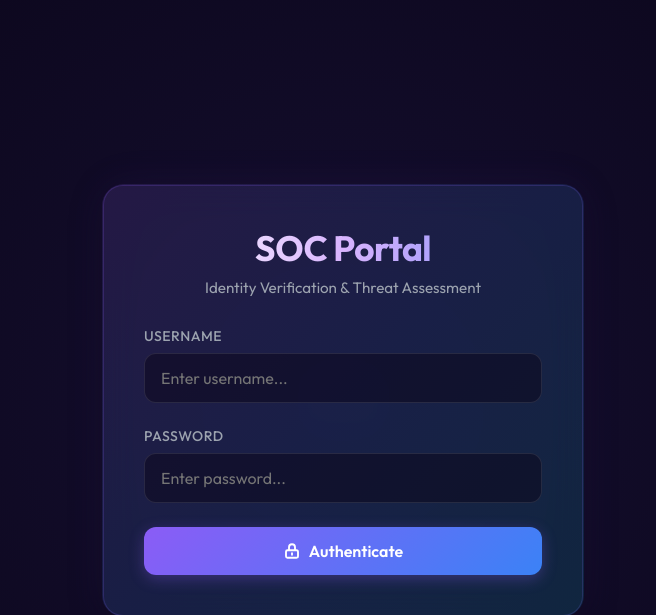
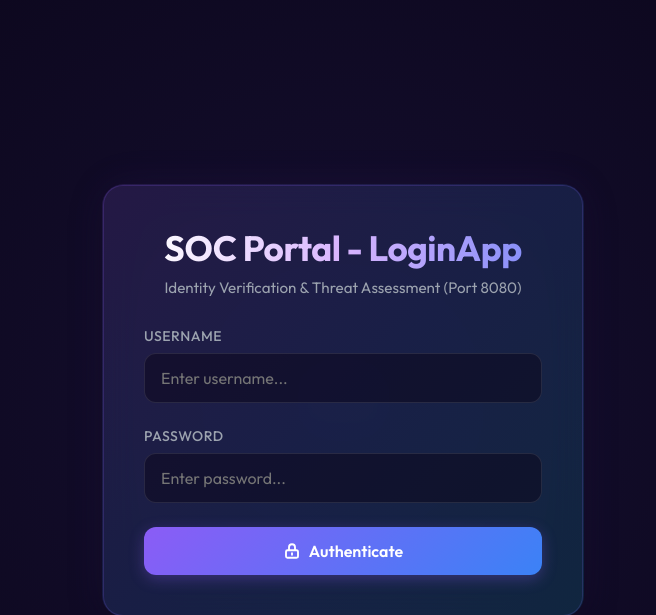
Before and after one commit to indrajeet-bcs/Cyber-Security-Operation-Platform-, a Flask app: page / in a window 1280 px wide. Shown: the top 615 px of the page, without its empty margins (297-953 px from the left). Run offline with Flask 3, Linux system fonts and the light colour scheme.

Commit message:
testing on multiple ports

```diff
--- a/Testing Pages/flask_login_app/app.py
+++ b/Testing Pages/flask_login_app/app.py
@@ -23,11 +23,24 @@ def relative_redirect(location):
     response.headers['Location'] = location
     return response
 
+def get_app_context():
+    port = app.config.get('PORT', 8080)
+    if port == 8080:
+        app_name = "LoginApp"
+    elif port == 8081:
+        app_name = "LoginApp2"
+    elif port == 8082:
+        app_name = "LoginApp3"
+    else:
+        app_name = f"LoginApp-{port}"
+    return {"app_name": app_name, "port": port}
+
 @app.route('/')
 def login_page():
     if session.get('logged_in'):
         return relative_redirect('dashboard')
-    return render_template('login.html')
+    ctx = get_app_context()
+    return render_template('login.html', app_name=ctx["app_name"], port=ctx["port"])
 
 @app.route('/login', methods=['POST'])
 def login():
@@ -39,15 +52,17 @@ def login():
         session['username'] = username
         return relative_redirect('dashboard')
     else:
+        ctx = get_app_context()
         # Return 401 Unauthorized along with the rendered template
-        return render_template('login.html', error="Invalid username or password"), 401
+        return render_template('login.html', error="Invalid username or password", app_name=ctx["app_name"], port=ctx["port"]), 401
 
 @app.route('/dashboard')
 def dashboard():
     if not session.get('logged_in'):
         # Redirect to root/login page relatively
         return relative_redirect('./')
-    return render_template('dashboard.html', username=session.get('username'))
+    ctx = get_app_context()
+    return render_template('dashboard.html', username=session.get('username'), app_name=ctx["app_name"], port=ctx["port"])
 
 @app.route('/logout')
 def logout():
@@ -56,5 +71,11 @@ def logout():
     return relative_redirect('./')
 
 if __name__ == '__main__':
-    # Run Flask app on 127.0.0.1:8080 as requested
-    app.run(host='127.0.0.1', port=8080, debug=True)
+    import argparse
+    parser = argparse.ArgumentParser(description="Run Flask Login App")
+    parser.add_argument('--port', type=int, default=8080, help='Port to run Flask app on')
+    args = parser.parse_args()
+
+    app.config['PORT'] = args.port
+    # Run Flask app on 127.0.0.1 with the configured port
+    app.run(host='127.0.0.1', port=args.port, debug=True)
--- a/Testing Pages/flask_login_app/templates/dashboard.html
+++ b/Testing Pages/flask_login_app/templates/dashboard.html
@@ -45,11 +45,11 @@
         <div class="status-list">
             <div class="status-item">
                 <span class="status-label">Application Name</span>
-                <span class="status-indicator">LoginApp</span>
+                <span class="status-indicator">{{ app_name|default('LoginApp') }}</span>
             </div>
             <div class="status-item">
                 <span class="status-label">Port Association</span>
-                <span class="status-indicator">8080</span>
+                <span class="status-indicator">{{ port|default(8080) }}</span>
             </div>
             <div class="status-item">
                 <span class="status-label">Upstream Proxy</span>
--- a/Testing Pages/flask_login_app/templates/login.html
+++ b/Testing Pages/flask_login_app/templates/login.html
@@ -10,8 +10,8 @@
 <body>
     <div class="container">
         <div class="header">
-            <h1>SOC Portal</h1>
-            <p>Identity Verification & Threat Assessment</p>
+            <h1>SOC Portal - {{ app_name|default('LoginApp') }}</h1>
+            <p>Identity Verification & Threat Assessment (Port {{ port|default(8080) }})</p>
         </div>
 
         {% if error %}
```
Also changed, not shown: backend/collectors/nginx_log_collector.py (+10 -0 lines), 1 other file.
